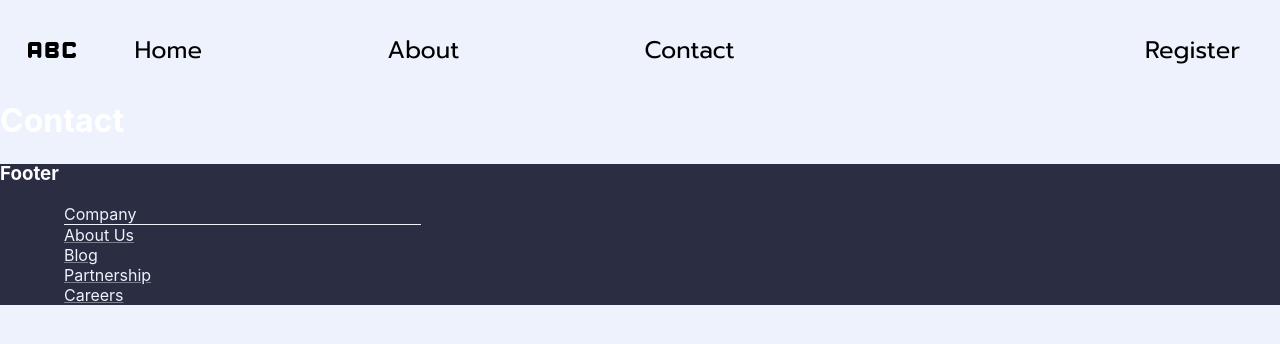
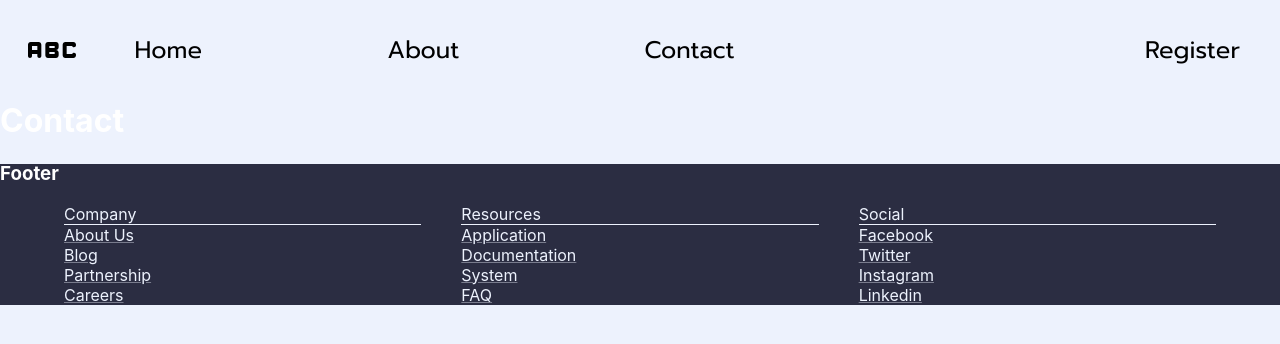
Before and after one commit to Zuhaibkhalifa/Header, a React (Create React App) app: page /Contact in a window 1280 px wide. Shown: the top 344 px of the page. Built offline with nearby package versions, Linux system fonts and the light colour scheme.

Commit message:
I did changes in footer

```diff
--- a/src/Components/Common/Footer/Footer.js
+++ b/src/Components/Common/Footer/Footer.js
@@ -10,7 +10,7 @@ const Footer = () => {
       <Box bgcolor={"#2b2d42"}>
         <Container maxWidth="lg">
           <Grid container spacing={5}>
-            <Grid item xs={3} sm={4}>
+            <Grid item xs={12} sm={4}>
               <Box borderBottom={1} color={"#edf2fd"}>
                 Company
               </Box>
@@ -35,6 +35,56 @@ const Footer = () => {
                 </Link>
               </Box>
             </Grid>
+            <Grid item xs={12} sm={4}>
+              <Box borderBottom={1} color={"#edf2fd"}>
+                Resources
+              </Box>
+              <Box>
+                <Link href="/" color={"#edf2fd"}>
+                  Application
+                </Link>
+              </Box>
+              <Box>
+                <Link href="/" color={"#edf2fd"}>
+                  Documentation
+                </Link>
+              </Box>
+              <Box>
+                <Link href="/" color={"#edf2fd"}>
+                  System
+                </Link>
+              </Box>
+              <Box>
+                <Link href="/" color={"#edf2fd"}>
+                  FAQ
+                </Link>
+              </Box>
+            </Grid>
+            <Grid item xs={12} sm={4}>
+              <Box borderBottom={1} color={"#edf2fd"}>
+                Social
+              </Box>
+              <Box>
+                <Link href="/" color={"#edf2fd"}>
+                  Facebook
+                </Link>
+              </Box>
+              <Box>
+                <Link href="/" color={"#edf2fd"}>
+                  Twitter
+                </Link>
+              </Box>
+              <Box>
+                <Link href="/" color={"#edf2fd"}>
+                  Instagram
+                </Link>
+              </Box>
+              <Box>
+                <Link href="/" color={"#edf2fd"}>
+                  Linkedin
+                </Link>
+              </Box>
+            </Grid>
           </Grid>
         </Container>
       </Box>
```
